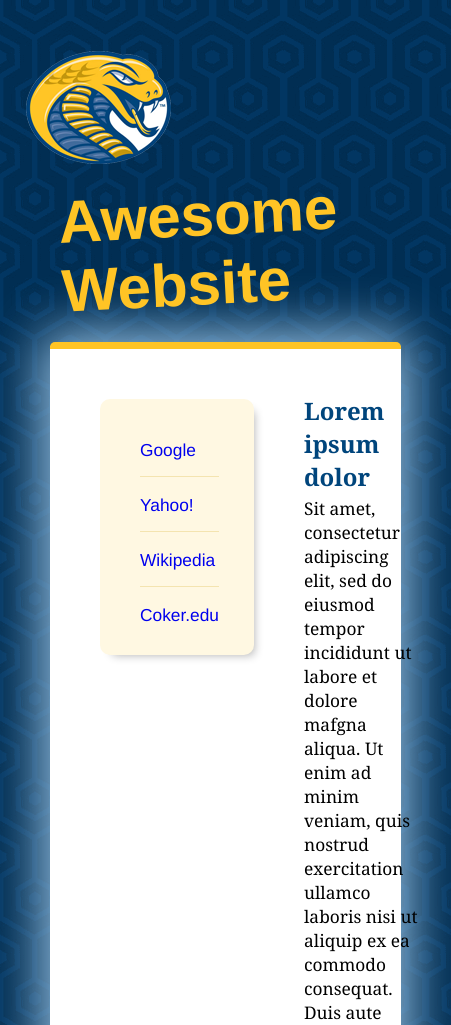
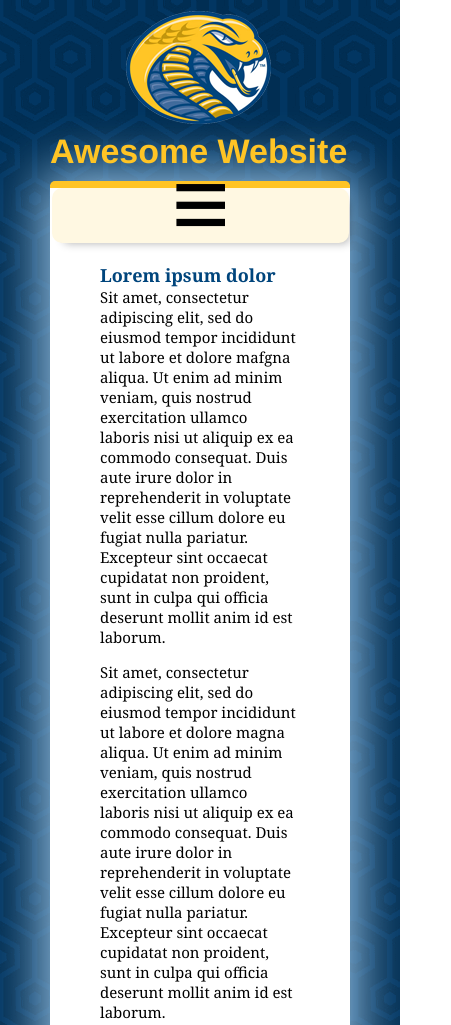
Before and after one commit to Brylliance/cokerlayout, a plain HTML site: page index.html in a window 390 px wide. Shown: the top 1025 px of the page, 451 px wide, since content can reach past the window. Drawn offline with nearby package versions, Linux system fonts and the light colour scheme.

Commit message:
html, css, images,

```diff
--- a/cokercobra.css
+++ b/cokercobra.css
@@ -4,15 +4,18 @@ body{
 }
 .wrapper{
     padding: 50px;
-    width: 90%;
-    margin: 0 auto;
+    max-width: 90%;
+    margin-left: auto;
+    margin-right: auto;
     position: relative;
+    min-width: 300px;
 }
 header{
     margin-bottom: 0px;
 }
 .wrapper2{
     display: flex;
+    align-items: flex-start;
     background-color: white;
     max-width: 100%;
     padding: 50px;
@@ -28,12 +31,18 @@ header{
 }
 nav{
     width: 297px;
-    height: 256px;
     background-color: #fff8e2;
     border-radius: 10px;
     -webkit-box-shadow: 6px 6px 10px -6px rgba(0,0,0,0.32);
     -moz-box-shadow: 6px 6px 10px -6px rgba(0,0,0,0.32);
     box-shadow: 6px 6px 10px -6px rgba(0,0,0,0.32);
+}
+.hamburger{
+    padding: 0;
+    border: none;
+    background: none;
+    font-size: 100px;
+    display: none;
 }
 ul{
     margin-top: -10px;
@@ -60,17 +69,14 @@ a:hover {
     color: #ffc426;
 }
 .copy{
-    width: 90%;
     margin-left: 50px;
-    margin-top: -65px;
 }
 p{
-    font-size: 13pt;
+    font-size: 20px;
     font-family: georgia;
 }
 img{
     vertical-align: bottom;
-    margin-bottom: 20px;
     margin-bottom: -25px;
     margin-left: -25px;
     position: static;
@@ -88,11 +94,10 @@ h1{
 }
 h2{
     color: #00457c;
-    font-size: 18pt;
+    font-size: 25px;
     font-family: Georgia;
-    margin-top: 60px;
     margin-bottom: -15px;
-    margin-left: 0px;
+    margin-top: 0;
 }
 footer{
     text-align: center;
@@ -100,3 +105,56 @@ footer{
     color: #8badc8;
     margin-top: 30px;
 }
+.mainnav{
+    padding-bottom: 35px;
+}
+@media (max-width: 890px) {
+    .wrapper2{
+        flex-direction: column;
+        align-items: center;
+        margin-left: 0;
+        padding-top: 0;
+    }
+    h1{
+        font-size: 34px;
+        transform: none;
+        margin-bottom: 10px;
+        margin-left: auto;
+        margin-right: auto;
+    }
+    h2{
+        font-size: 18px;
+    }
+    p{
+        font-size: 15px;
+    }
+    .hamburger{
+        display: block;
+        margin-left: 120px;
+        height: .5em;
+        line-height: .5em;
+        margin-bottom: -20px;
+        margin-top: -10px;
+    }
+    img{
+        margin-left: 75px;
+        margin-right: auto;
+        margin-bottom: -15px;
+        margin-top: -40px;
+    }
+    .copy{
+        margin: 0;
+        margin-top: 20px;
+    }
+    .mainnav{
+    }
+    nav{
+        padding-bottom: 0;
+    }
+    .mainnav>ul{
+        display: none;
+    }
+}
+.mainnav>.active{
+    display: block;
+}
--- a/index.html
+++ b/index.html
@@ -12,7 +12,8 @@
                 <h1>Awesome Website</h1>
             </header>
             <div class="wrapper2">
-                <nav>
+                <nav class="mainnav">
+                    <button class="hamburger" type="button">&equiv;</button>
                     <ul>
                         <li><a href="https://www.google.com/">Google</a></li>
                         <li><a href="https://www.yahoo.com/">Yahoo!</a></li>
@@ -31,5 +32,12 @@
             </div>
             <footer>Awesome Footer</footer>
         </div>
+        <script src="https://ajax.googleapis.com/ajax/libs/jquery/1.11.3/jquery.min.js">               </script>
+        <script>
+        $('.hamburger').click(function(){
+            $('.mainnav>ul').toggleClass('active');
+        });
+
+        </script>
     </body>
 </html>
```
Also changed, not shown: 2 other files.
